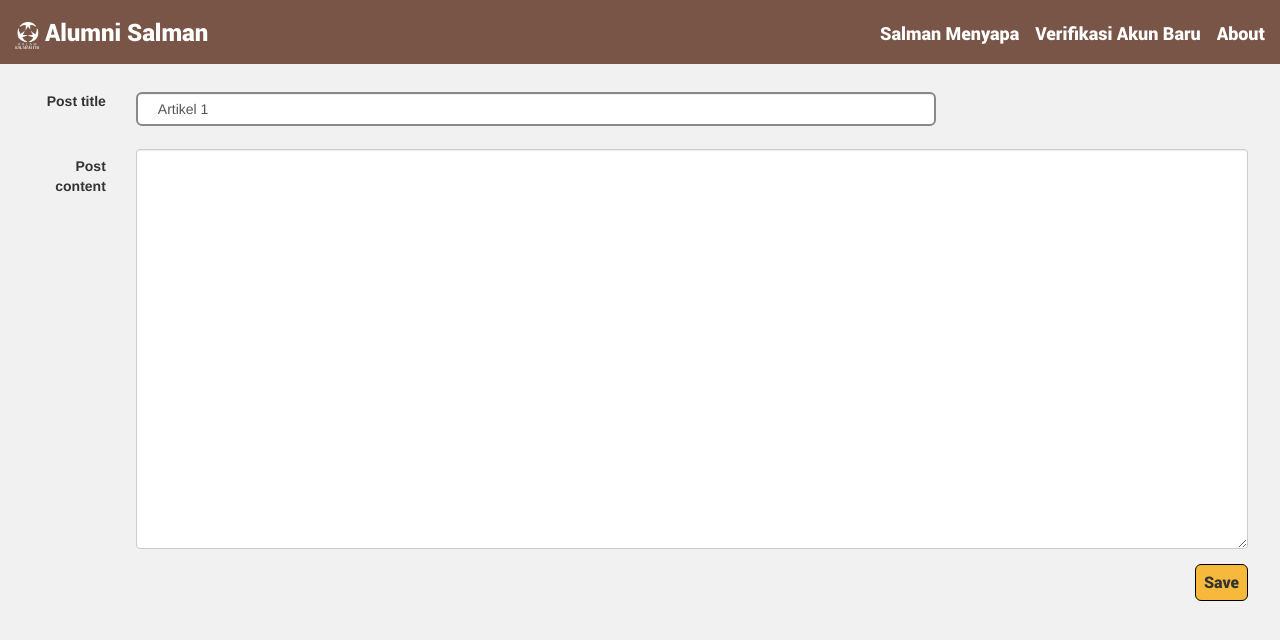
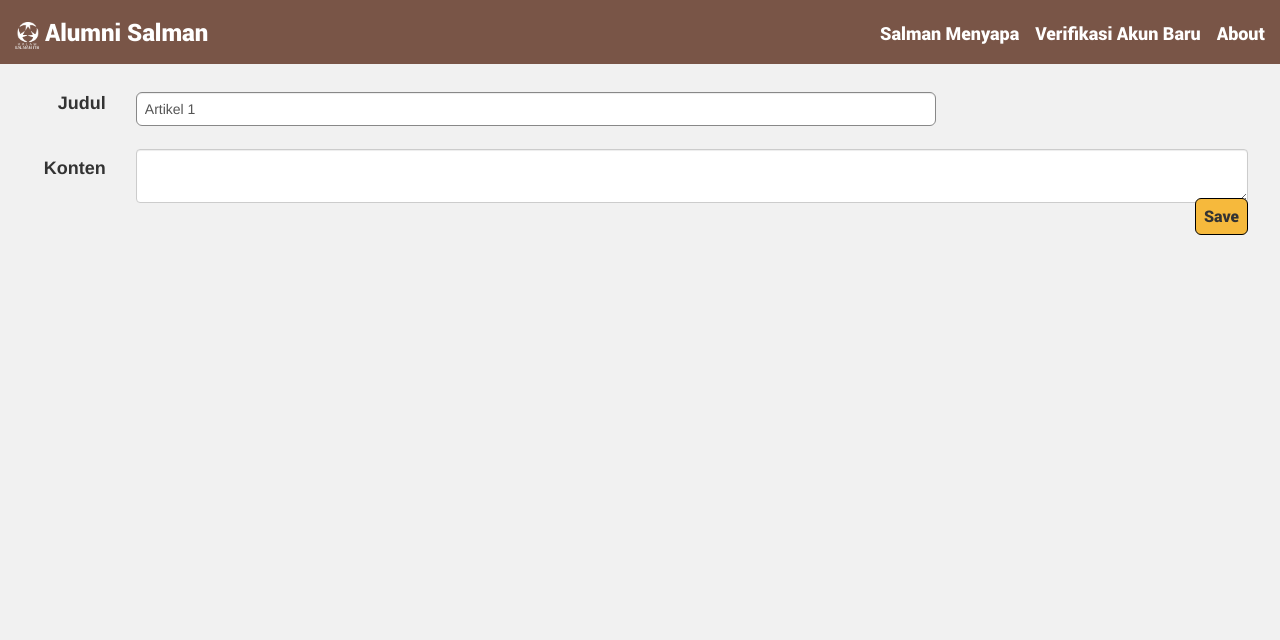
Before and after one commit to rozium/salman-admin, a Django app: page /menyapa/edit/1/ in a window 1280 px wide. Shown: the top 640 px of the page. Run offline with Django 3.2, Linux system fonts and the light colour scheme; a user stored in the database is signed in; data comes from the database, SQL or seed files in the repository; some libraries are stand-ins or nearby versions.

Commit message:
change little ui

```diff
--- a/alumni/templates/menyapa_edit.html
+++ b/alumni/templates/menyapa_edit.html
@@ -32,24 +32,25 @@
     <button type="submit" class="buttonLogin" id="save" style="padding: 6px 8px; font-size: 16px; margin-top: -30px; font-family: Roboto-Black;"><span>Save </span></button>
 </div>
 <div id="summernote"></div> -->
-<form id="summernoteForm" method="post" class="form-horizontal">
+<form id="summernoteForm" method="post" action="/api/menyapa/edit" class="form-horizontal">
     {% csrf_token %}
+    <input type="hidden" name="id" value="{{ article.id }}">
     <div class="form-group">
-        <label class="col-xs-1 control-label">Post title</label>
+        <label class="col-xs-1 control-label" style="font-size: 18px;">Judul</label>
         <div class="col-xs-8">
-            <input type="text" class="form-control" name="title" value="{{ article.judul }}" />
+            <input type="text" class="form-control" name="title" id="judul" value="{{ article.judul }}" style="border: 1px solid #888; padding: 12px 8px;" />
         </div>
     </div>
 
     <div class="form-group">
-        <label class="col-xs-1 control-label">Post content</label>
+        <label class="col-xs-1 control-label" style="font-size: 18px;">Konten</label>
         <div class="col-xs-11">
-            <textarea class="form-control" name="content" style="height: 400px;"></textarea>
+            <textarea class="form-control" name="content" id="summernote"></textarea>
         </div>
     </div>
 
     <div class="form-group">
-        <div class="col-xs-1 col-xs-offset-1" style="float: right;">
+        <div class="col-xs-1 col-xs-offset-1" style="float: right; margin-top: -20px;">
             <button type="submit" class="buttonLogin" id="save" style="padding: 6px 8px; font-size: 16px; margin-top: 0px; font-family: Roboto-Black;"><span>Save </span></button>
         </div>
     </div>
@@ -64,51 +65,6 @@
 <script src="http://cdnjs.cloudflare.com/ajax/libs/summernote/0.8.2/summernote.js"></script>
 
 <script type="text/javascript">
-$(document).ready(function() {
-    $('#summernoteForm')
-        .formValidation({
-            framework: 'bootstrap',
-            excluded: [':disabled'],
-            icon: {
-                valid: 'glyphicon glyphicon-ok',
-                invalid: 'glyphicon glyphicon-remove',
-                validating: 'glyphicon glyphicon-refresh'
-            },
-            fields: {
-                title: {
-                    validators: {
-                        notEmpty: {
-                            message: 'The title is required and cannot be empty'
-                        }
-                    }
-                },
-                content: {
-                    validators: {
-                        callback: {
-                            message: 'The content is required and cannot be empty',
-                            callback: function(value, validator, $field) {
-                                var code = $('[name="content"]').summernote('code');
-                                // <p><br></p> is code generated by Summernote for empty content
-                                return (code !== '' && code !== '<p><br></p>');
-                            }
-                        }
-                    }
-                }
-            }
-        })
-        .find('[name="content"]')
-            .summernote({
-                height: 400
-            })
-            .on('summernote.change', function(customEvent, contents, $editable) {
-                // Revalidate the content when its value is changed by Summernote
-                $('#summernoteForm').formValidation('revalidateField', 'content');
-            })
-            .end();
-});
-</script>
-
-<!-- <script type="text/javascript">
     $(document).ready(function() {
 
         var content_id = 'judul';
@@ -145,6 +101,10 @@ $(document).ready(function() {
 
         $('#summernote').summernote('code', '{{ article.konten|safe }}');
 
+        $('#save').on('click', function () {
+            alert(1);
+        })
+
     });
-</script> -->
+</script>
 {% endblock %}
```
Also changed, not shown: alumni/templates/menyapa_list.html (+3 -12 lines).
